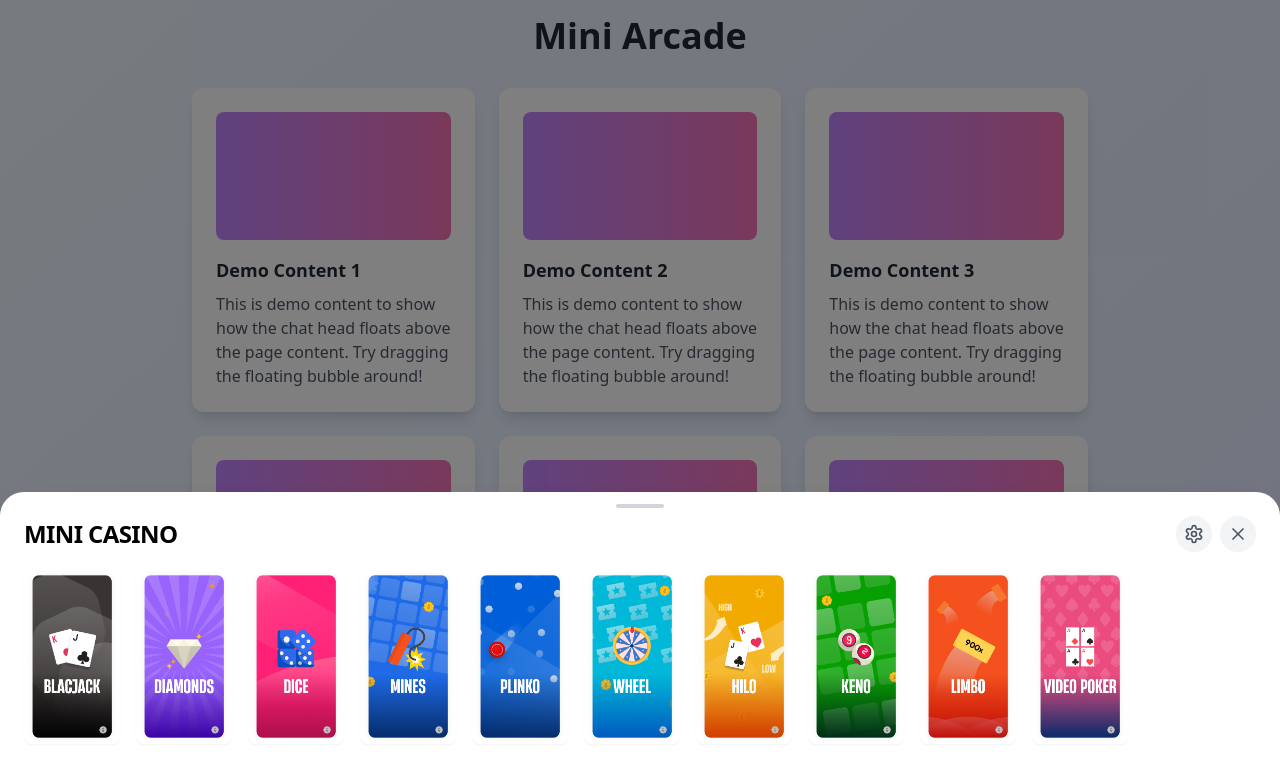
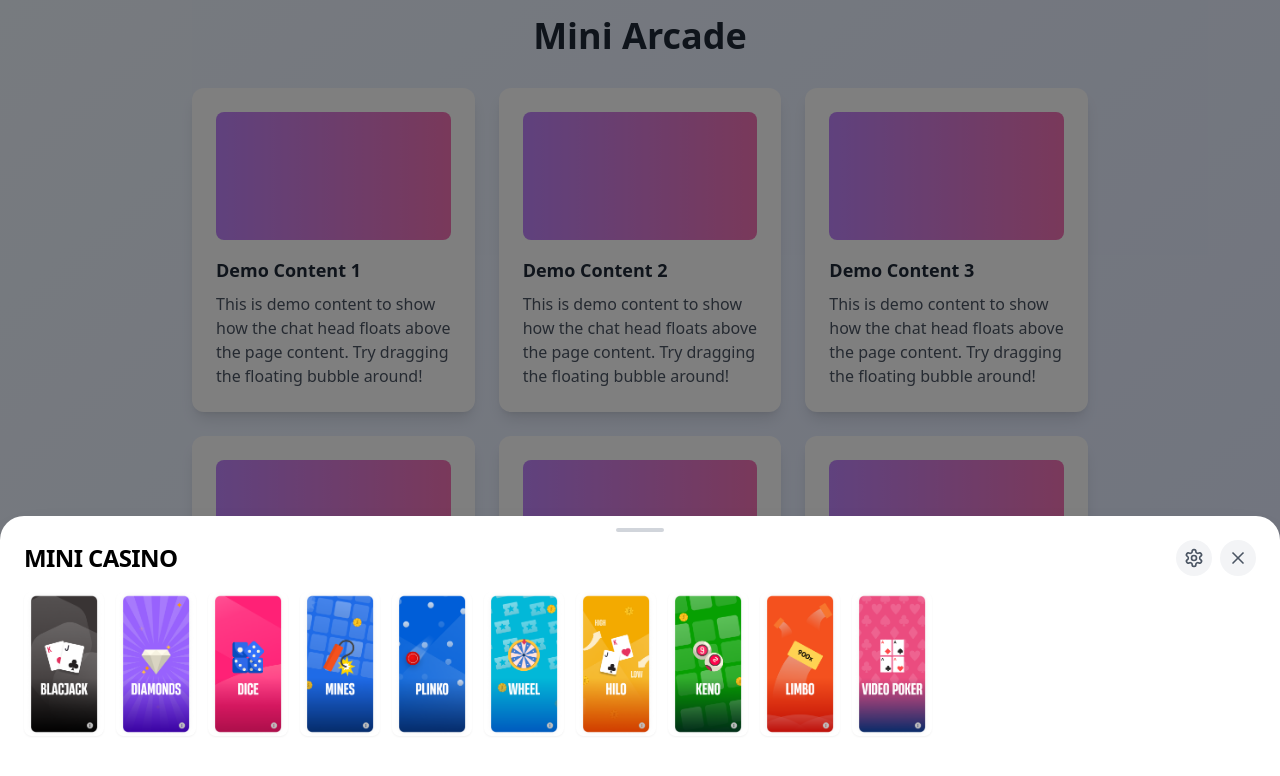
Before and after one commit to Stottiefingaz86/miniarcade, a React (Vite) app: page / in a window 1280 px wide. Both pictures are taken after a click on the element 1228 px from the left and 738 px from the top of the page. Shown: the top 776 px of the page. Built offline with nearby package versions, Linux system fonts and the light colour scheme.

Commit message:
Smaller tiles, better spacing, and smooth drawer animation

```diff
--- a/src/components/BottomDrawer.tsx
+++ b/src/components/BottomDrawer.tsx
@@ -179,14 +179,16 @@ const BottomDrawer: React.FC<BottomDrawerProps> = ({ isOpen, onClose }) => {
     <div className="fixed inset-0 z-40 flex items-end">
       {/* Backdrop */}
       <div
-        className="absolute inset-0 bg-black/50"
+        className="absolute inset-0 bg-black/50 transition-opacity duration-300"
         onClick={onClose}
       />
 
       {/* Drawer */}
       <div
         ref={drawerRef}
-        className={`relative w-full rounded-t-3xl shadow-2xl overflow-hidden transition-transform duration-200 ${showBlackjack ? 'h-auto' : 'max-h-[85vh] bg-white'}`}
+        className={`relative w-full rounded-t-3xl shadow-2xl overflow-hidden transition-all duration-500 ease-in-out transform ${showBlackjack ? 'h-auto' : 'max-h-[85vh] bg-white'} ${
+          isOpen ? 'translate-y-0' : 'translate-y-full'
+        }`}
         style={{
           touchAction: 'none',
           backgroundColor: showBlackjack ? '#335846' : undefined
@@ -240,13 +242,13 @@ const BottomDrawer: React.FC<BottomDrawerProps> = ({ isOpen, onClose }) => {
         {/* Games Carousel - only show when not in blackjack mode and not minimized */}
         {!showBlackjack && !isMinimized && (
           <div className="pb-6">
-            <div className="flex gap-4 overflow-x-auto scrollbar-hide pb-2 px-6" style={{ scrollbarWidth: 'none', msOverflowStyle: 'none' }}>
+            <div className="flex gap-3 overflow-x-auto scrollbar-hide pb-4 px-6" style={{ scrollbarWidth: 'none', msOverflowStyle: 'none' }}>
               {/* Single row of all games */}
               {casinoGames.map((game) => {
                 return (
                   <button
                     key={game.id}
-                    className="relative w-24 h-44 rounded-lg overflow-hidden transition-all duration-200 hover:-translate-y-1 focus:outline-none focus:ring-2 focus:ring-blue-500 focus:ring-offset-2 group flex-shrink-0 shadow-sm hover:shadow-lg"
+                    className="relative w-20 h-36 rounded-lg overflow-hidden transition-all duration-200 hover:-translate-y-1 focus:outline-none focus:ring-2 focus:ring-blue-500 focus:ring-offset-2 group flex-shrink-0 shadow-sm hover:shadow-lg"
                     onClick={() => {
                       if (game.id === 'blackjack') {
                         setShowBlackjack(true)
```
